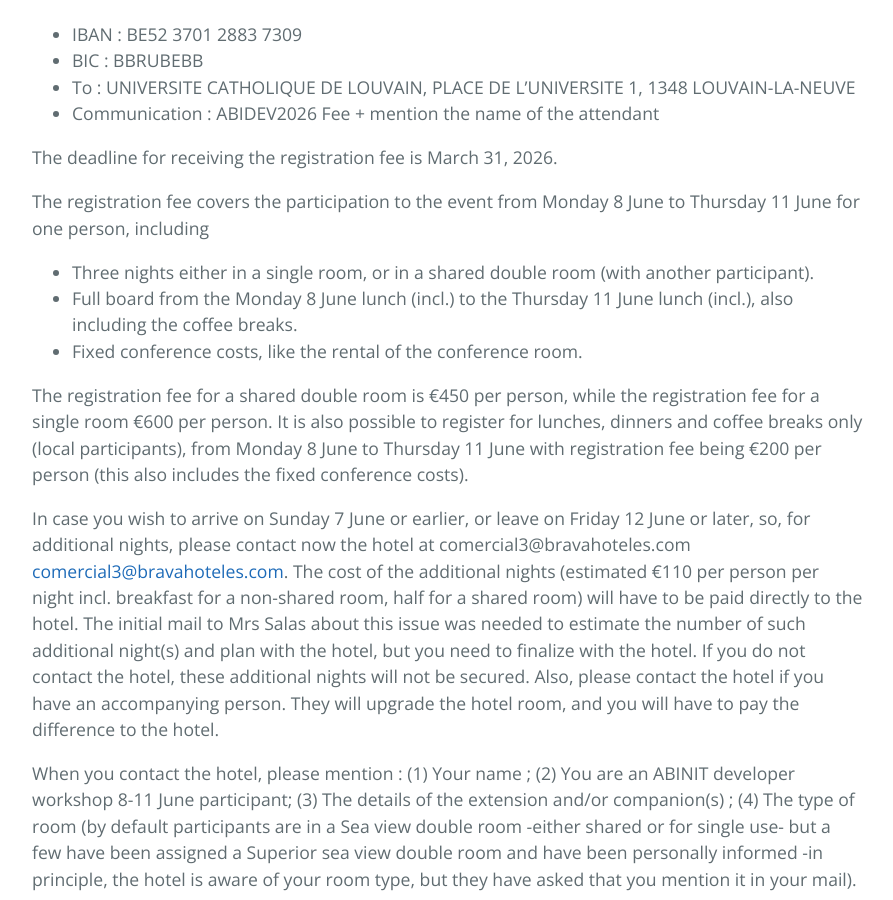
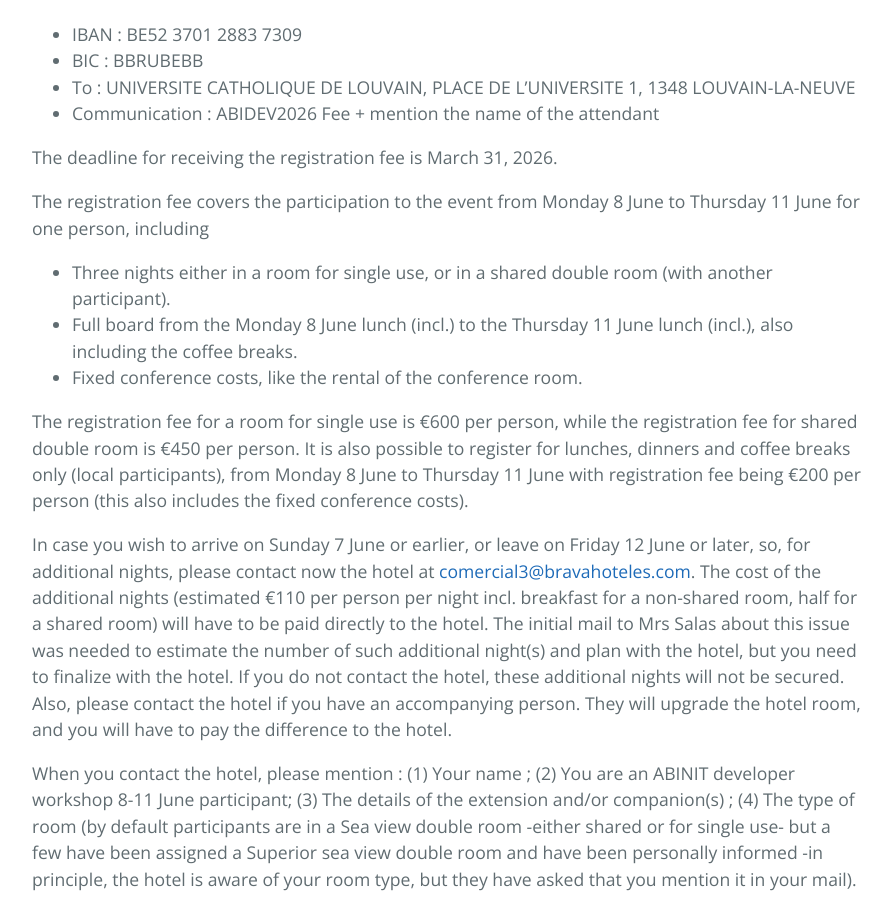
Before and after one commit to abinit/abidev2026, a Jekyll site: the page built from docs/registration.md, in a window 1280 px wide and 900 px high, scrolled down 861 px. Shown: the whole window, without its empty margins (192-1085 px from the left). Built offline with Jekyll 4.4.1, drawn with Linux system fonts in a browser that asks for light colours; the repository's description, which GitHub fills in, is left out.

Commit message:
One more minor update

```diff
--- a/docs/registration.md
+++ b/docs/registration.md
@@ -31,16 +31,16 @@ The deadline for receiving the registration fee is March 31, 2026.
 
 The registration fee covers the participation to the event from Monday 8 June to Thursday 11 June for one person, including
 
-  * Three nights either in a single room, or in a shared double room (with another participant).
+  * Three nights either in a room for single use, or in a shared double room (with another participant).
   * Full board from the Monday 8 June lunch (incl.) to the Thursday 11 June lunch (incl.), also including the coffee breaks.
   * Fixed conference costs, like the rental of the conference room.
 
-The registration fee for a shared double room is €450 per person, while the registration fee for a single room €600 per person.
+The registration fee for a room for single use is €600 per person, while the registration fee for shared double room is €450 per person.
 It is also possible to register for lunches, dinners and coffee breaks only (local participants),
 from Monday 8 June to Thursday 11 June with registration fee being €200 per person (this also includes the fixed conference costs).
 
 In case you wish to arrive on Sunday 7 June or earlier, or leave on Friday 12 June or later, so, for additional nights,
-please contact now the hotel at comercial3@bravahoteles.com
+please contact now the hotel at
 <a href="mailto:comercial3@bravahoteles.com">comercial3@bravahoteles.com</a>.
 The cost of the additional nights (estimated €110 per person per night incl. breakfast for a non-shared room, half for a shared room) will have to be paid directly to the hotel.
 The initial mail to Mrs Salas about this issue was needed to estimate the number of such additional night(s) and plan with the hotel, but you need to finalize with the hotel.
```
